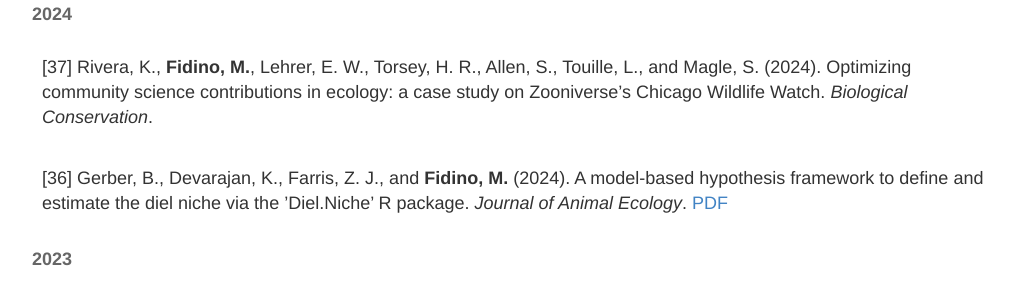
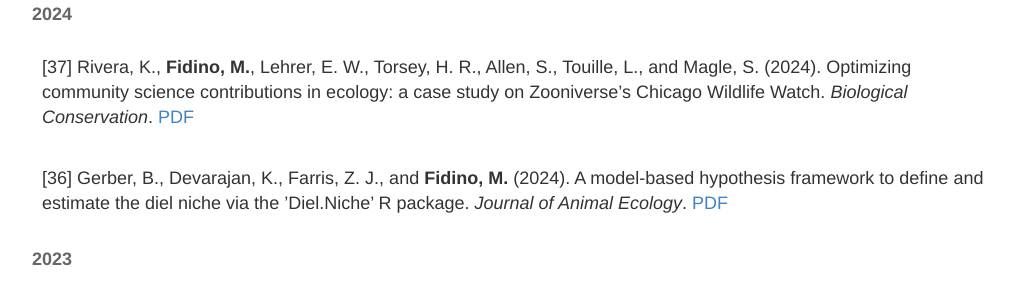
Before and after one commit to mfidino/mfidino.github.io, a Jekyll site: the page built from publications.md, in a window 1280 px wide and 900 px high, scrolled down 648 px. Shown: the part 153-453 px from the top of the window, without its empty margins (118-1149 px from the left). Built offline with Jekyll 4.4.1, drawn with Linux system fonts in a browser that asks for light colours.

Commit message:
added pub

```diff
--- a/publications.md
+++ b/publications.md
@@ -22,7 +22,7 @@
 
 #### 2024
 
-[37] Rivera, K., **Fidino, M.**, Lehrer, E. W., Torsey, H. R., Allen, S., Touille, L., and Magle, S. (2024). Optimizing community science contributions in ecology: a case study on Zooniverse’s Chicago Wildlife Watch. *Biological Conservation*.
+[37] Rivera, K., **Fidino, M.**, Lehrer, E. W., Torsey, H. R., Allen, S., Touille, L., and Magle, S. (2024). Optimizing community science contributions in ecology: a case study on Zooniverse’s Chicago Wildlife Watch. *Biological Conservation*. [PDF](../public/Rivera_2024.pdf)
 
 [36] Gerber, B., Devarajan, K., Farris, Z. J., and **Fidino, M.** (2024). A model-based hypothesis framework to define and estimate the diel niche via the ’Diel.Niche’ R package. *Journal of Animal Ecology*. [PDF](../public/Gerber_Diel_Niche.pdf)
 
```
Also changed, not shown: 1 other file.
